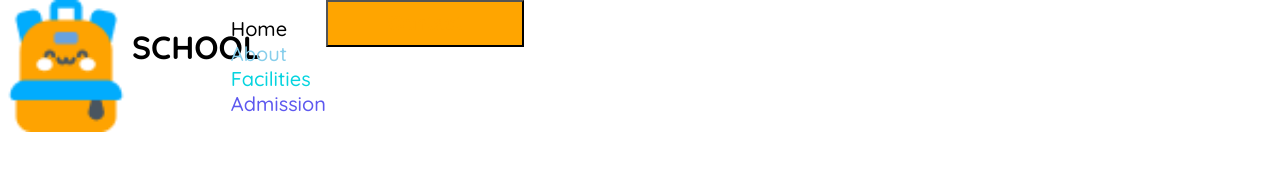
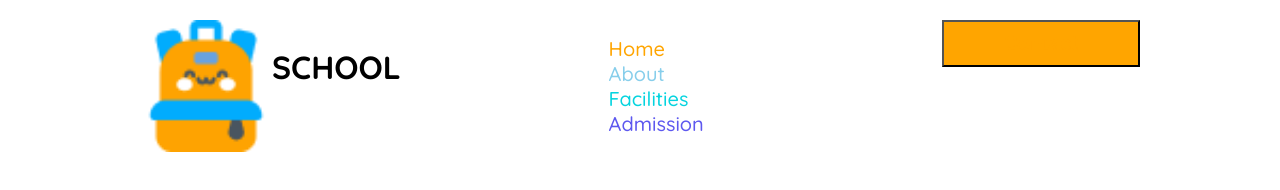
Before and after one commit to Redwanul-Hoque-Chy/PH-Assignment-2, a plain HTML site: page index.html in a window 1280 px wide. Drawn offline with Linux system fonts and the light colour scheme.

Commit message:
style updated

```diff
--- a/index.html
+++ b/index.html
@@ -13,7 +13,7 @@
                 <img src="assets/logo.png" alt="Logo">
                 <h1 class="logo-title">SCHOOL</h1>
             </div>
-            <div>
+            <div class="menu">
                 <ul>
                     <li><a href="#" class="orange">Home</a></li>
                     <li><a href="#" class="skyblue">About</a></li>
--- a/styles/styles.css
+++ b/styles/styles.css
@@ -15,7 +15,7 @@ body{
 }
 
 .orange{
-    color: var(--orangle);
+    color: var(--orange);
 }
 
 .skyblue{
@@ -30,7 +30,6 @@ body{
     color: var(--lotus);
 }
 
-
 .btn-primary{
     background-color: var(--orange);
     padding: 10px 60px;
@@ -39,11 +38,21 @@ body{
     font-weight: 600;
 }
 
+header{
+    max-width: 1440px;
+    padding: 20px 140px;
+}
+
 nav{
+    display: flex;
+    justify-content: space-between;
+}
+
+.logo{
     display: flex;
 }
 
-.logo{
+.menu{
     display: flex;
 }
 
```
